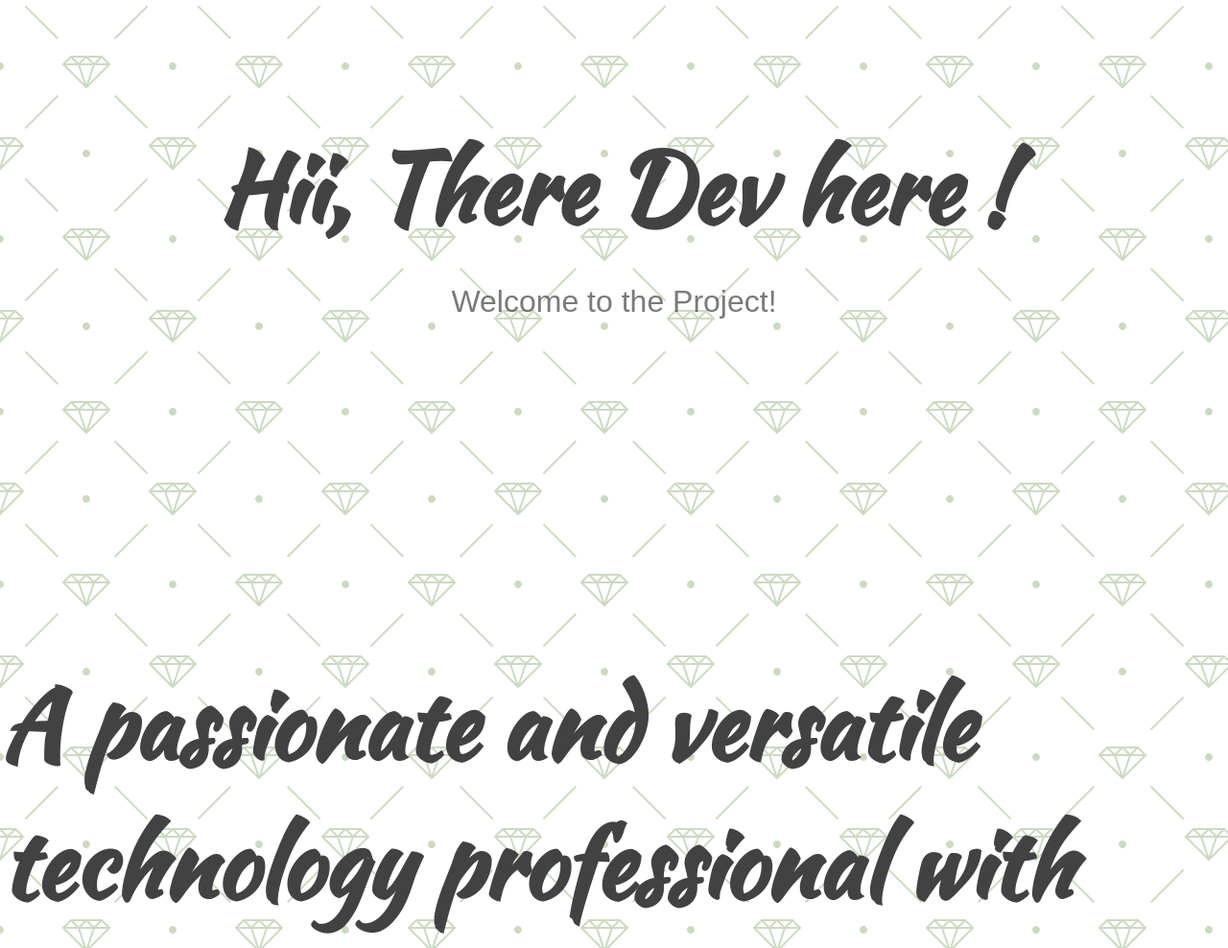
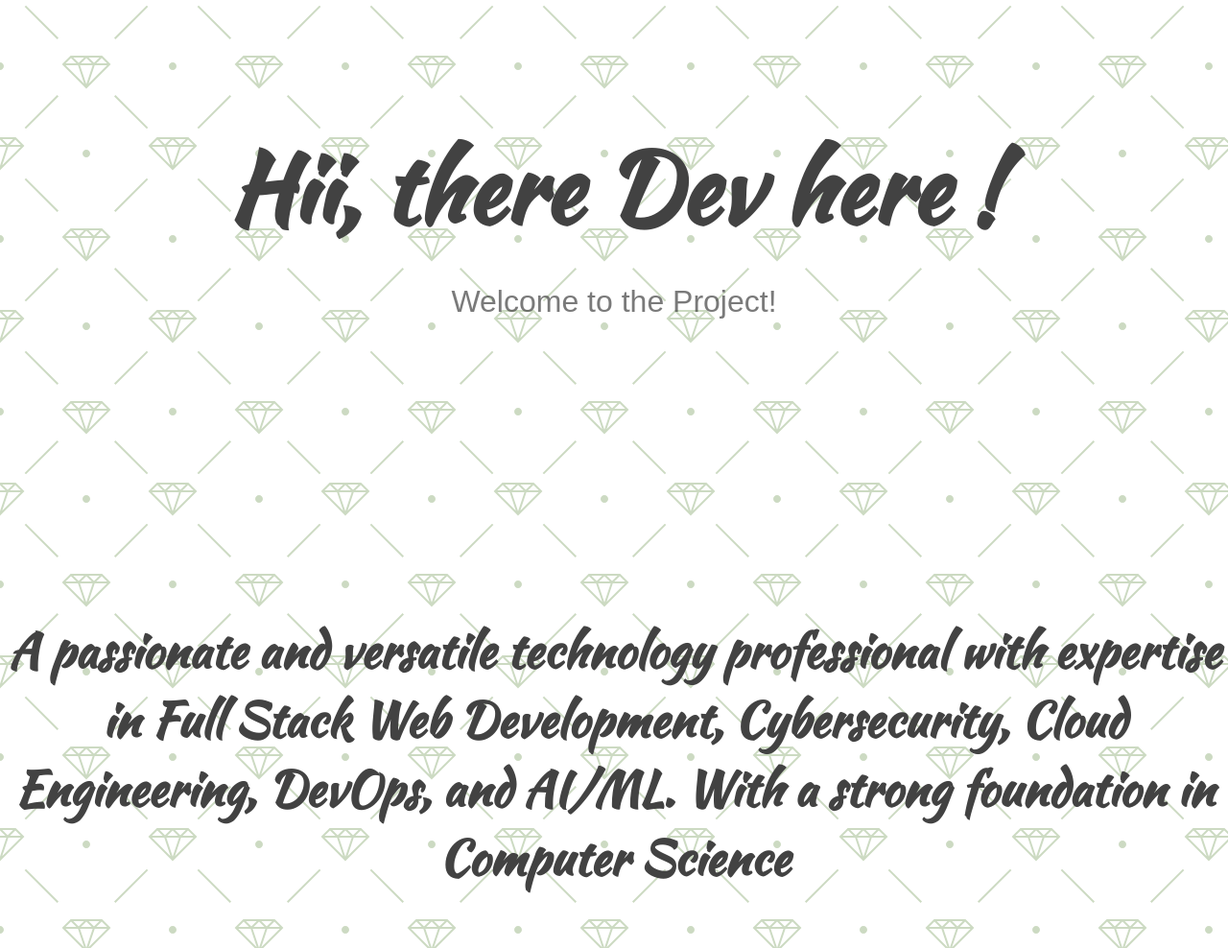
Before and after one commit to DevSen101/Light-Dark-Mode, a plain HTML site: page index.html in a window 1280 px wide. Shown: the part 200-1188 px from the top of the page at 96% size. Drawn offline with Linux system fonts and the light colour scheme.

Commit message:
Added some more features

```diff
--- a/index.html
+++ b/index.html
@@ -29,13 +29,13 @@
     <!-- Home Section -->
      <section id="home">
         <div class="title-group">
-            <h1>Hii, There Dev here !</h1>
+            <h1>Hii, there Dev here !</h1>
             <h2>Welcome to the Project!</h2>
         </div>
      </section>
       <!--About Section  -->
      <section id="about">
-        <h1>A passionate and versatile technology professional with expertise in Full Stack Web Development, Cybersecurity, Cloud Engineering, DevOps, and AI/ML. With a strong foundation in Computer Science</h1>
+        <h1 id="abouttext">A passionate and versatile technology professional with expertise in Full Stack Web Development, Cybersecurity, Cloud Engineering, DevOps, and AI/ML. With a strong foundation in Computer Science</h1>
         <div class="about-container">
             <div class="image-container">
                 <h2>Web Innovation</h2>
--- a/style.css
+++ b/style.css
@@ -48,6 +48,14 @@ h1 {
   font-family: Kaushan Script, sans-serif;
   font-size: 100px;
   margin-bottom: 0;
+}
+
+#abouttext{
+  font-family: Kaushan Script, sans-serif;
+  font-size: 50px;
+  margin-bottom: 100px;
+  text-align: center;
+
 }
 
 h2 {
```
